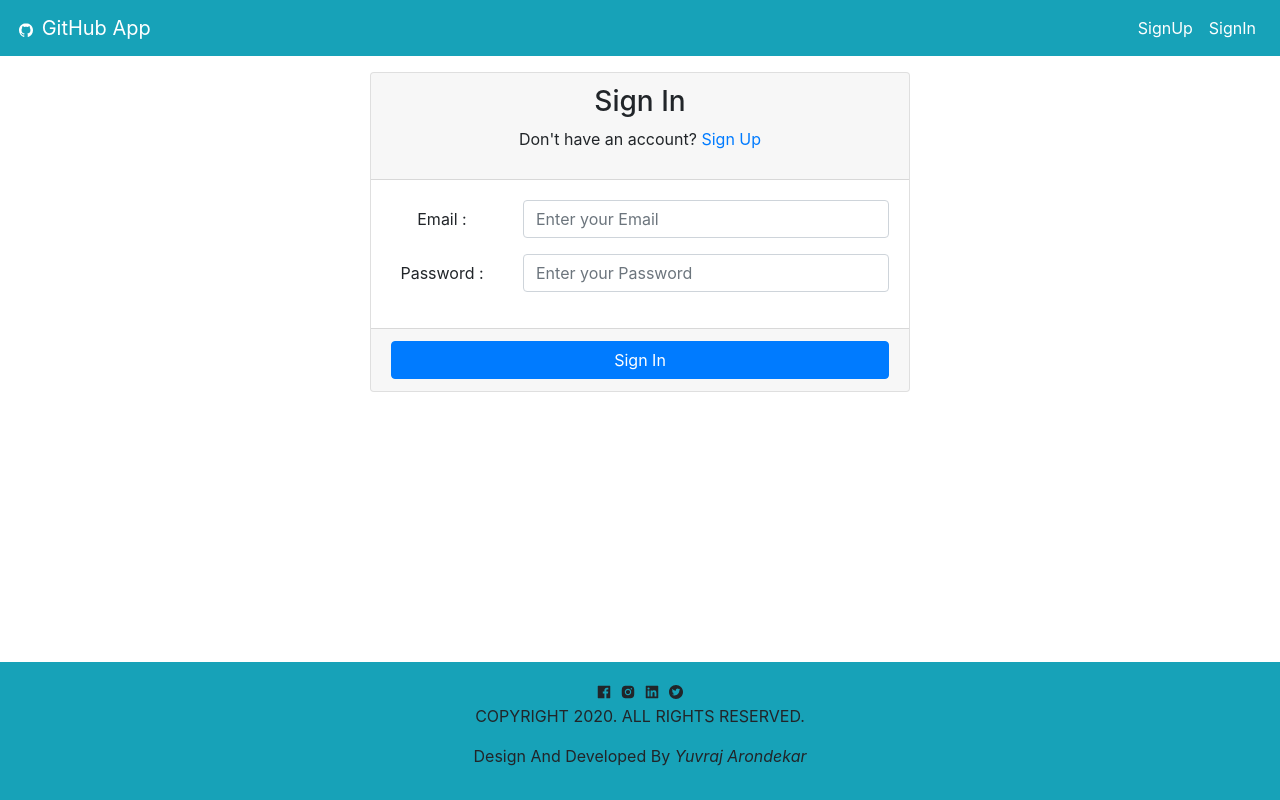
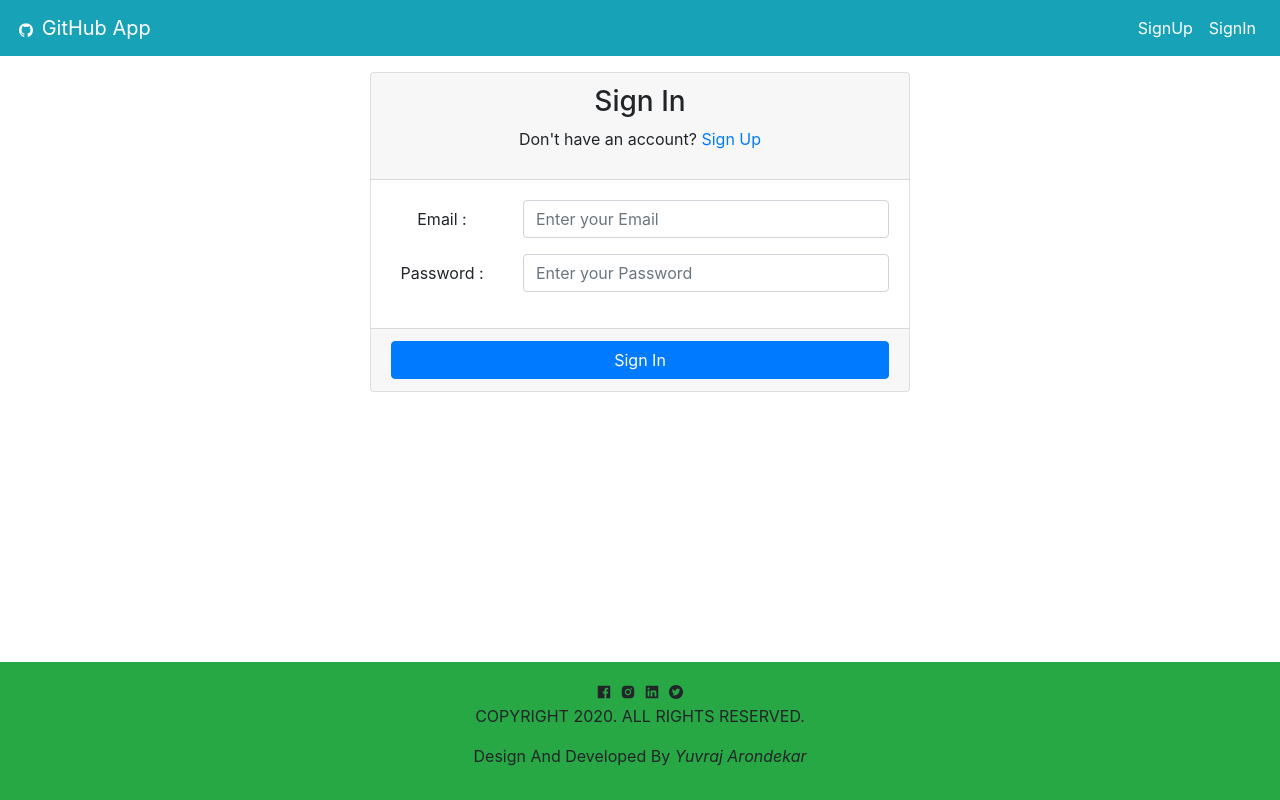
Before and after one commit to ransombug/React-Github_API-Firebase, a React (Create React App) app: page /sin in a window 1280 px wide. Built offline with nearby package versions, Linux system fonts and the light colour scheme.

Commit message:
Update Footer.js

```diff
--- a/src/Layout/Footer.js
+++ b/src/Layout/Footer.js
@@ -12,7 +12,7 @@ export default function Footer() {
         //     GitHub Search App with FireBase
         // </Container>
 
-    <footer id="fot" className="fixed-bottom bg-info p-3">
+    <footer id="fot" className="fixed-bottom bg-success p-3">
         <AiFillFacebook className="m-1"></AiFillFacebook>
         <AiFillInstagram className="m-1"></AiFillInstagram>
         <AiFillLinkedin className="m-1"></AiFillLinkedin>
```
